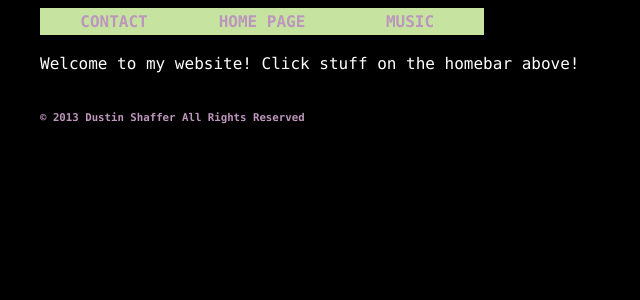
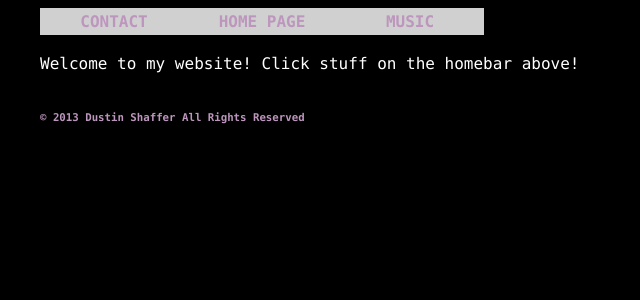
Before and after one commit to misterdustinface/misterdustinface.github.io, a Jekyll site: the page built from index.html, in a window 1280 px wide. Shown: the top 300 px of the page, without its empty margins (0-640 px from the left). Built offline with Jekyll 4.4.1, drawn with Linux system fonts in a browser that asks for light colours; comment, search, counter and statistics services are not loaded.

Commit message:
Update theme.css

```diff
--- a/css/theme1/theme.css
+++ b/css/theme1/theme.css
@@ -36,7 +36,7 @@ text-shadow: #b7b7b7  0px 2px,
              #D0D0D0 -2px 0px;
 text-shadow-blend-mode: multiply;*/
 
-background-color:#c6e3a0;
+background-color:#D0D0D0;
 
 display:block;
 font-weight:bold;
```
